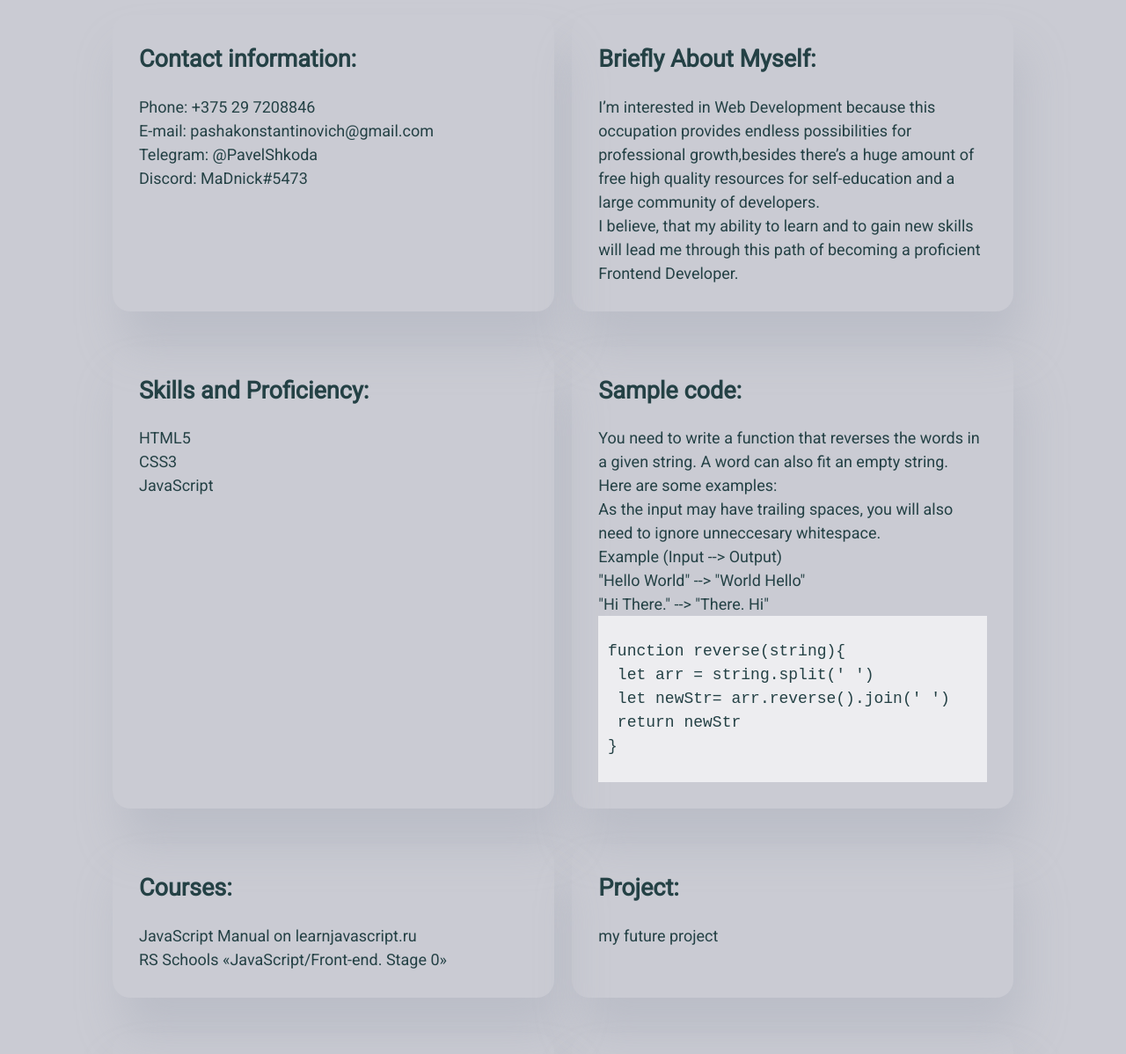
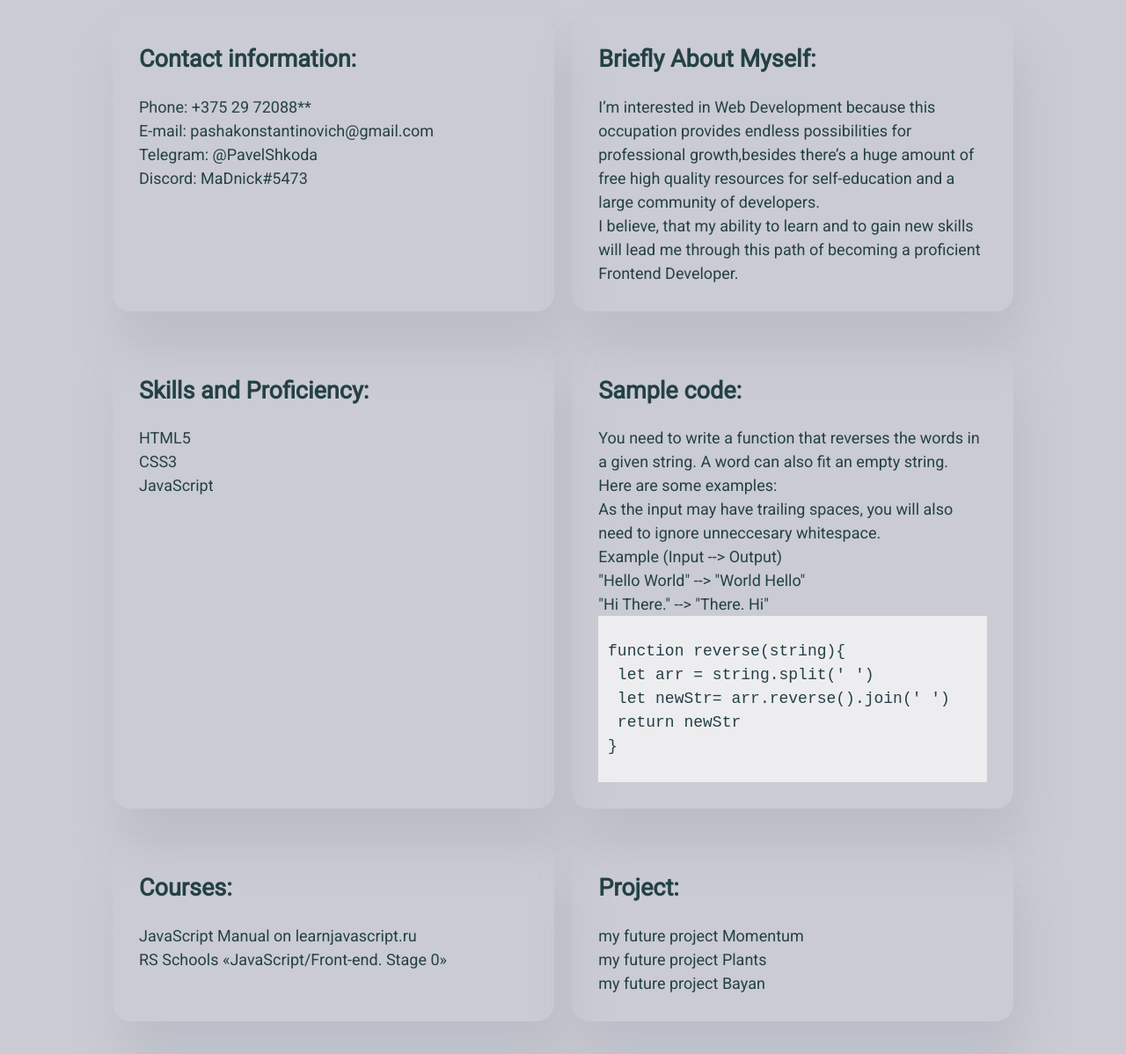
Before and after one commit to PavelKonstantinovich/rsschool-cv, a plain HTML site: page index.html in a window 1280 px wide. Shown: the part 365-1563 px from the top of the page at 88% size. Drawn offline with Linux system fonts and the light colour scheme.

Commit message:
feat: add  changes in files

```diff
--- a/index.html
+++ b/index.html
@@ -41,7 +41,7 @@
       <section class="contacts" id="contacts">
         <h2>Contact information:</h2>
         <ul>
-          <li class="phone">Phone: +375 29 7208846</li>
+          <li class="phone">Phone: +375 29 72088**</li>
           <li class="mail">E-mail: pashakonstantinovich@gmail.com</li>
           <li class="telegram">Telegram: @PavelShkoda</li>
           <li class="discord">Discord: MaDnick#5473</li>
@@ -73,14 +73,15 @@
         <p>"Hello World" --> "World Hello"</p>
         <p>"Hi There." --> "There. Hi"</p>
         <div class="coding">
-        <pre>
+          <pre>
 
  function reverse(string){
   let arr = string.split(' ')
   let newStr= arr.reverse().join(' ')
   return newStr
  }
-        </pre></div>
+        </pre>
+        </div>
       </section>
       <section id="courses">
         <h2 class="courses">Courses:</h2>
@@ -91,7 +92,11 @@
       </section>
       <section id="projects">
         <h2 class="projects">Project:</h2>
-        <a href="https://cssgridgarden.com/#ru" target="_blank">my future project</a>
+        <a href="https://rolling-scopes-school.github.io/pavelkonstantinovich-JSFEPRESCHOOL2022Q4/momentum/"
+          target="_blank">my future project Momentum</a>
+        <a href="https://rolling-scopes-school.github.io/pavelkonstantinovich-JSFEPRESCHOOL2022Q4/plants/"
+          target="_blank">my future project Plants</a>
+        <a href="https://pavelkonstantinovich.github.io/cssBayan/cssBayan/" target="_blank">my future project Bayan</a>
       </section>
       <section id="education">
         <h2 class="education">Education:</h2>
--- a/style.css
+++ b/style.css
@@ -65,7 +65,8 @@ section img {
 
 a {
   text-decoration: none;
-  color: #244145
+  color: #244145;
+  display: block;
 }
 
 a:hover {
```
Also changed, not shown: 2 other files.
